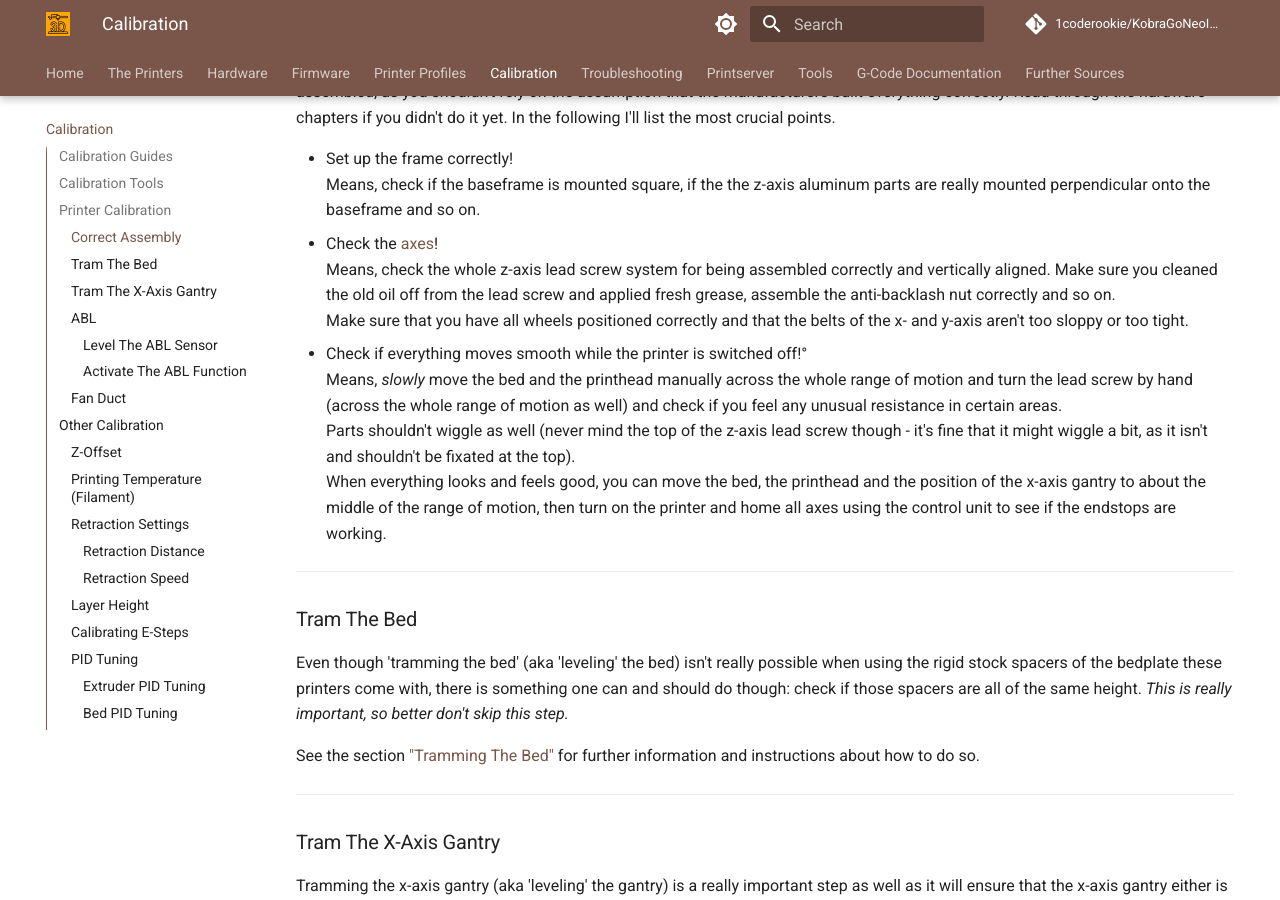
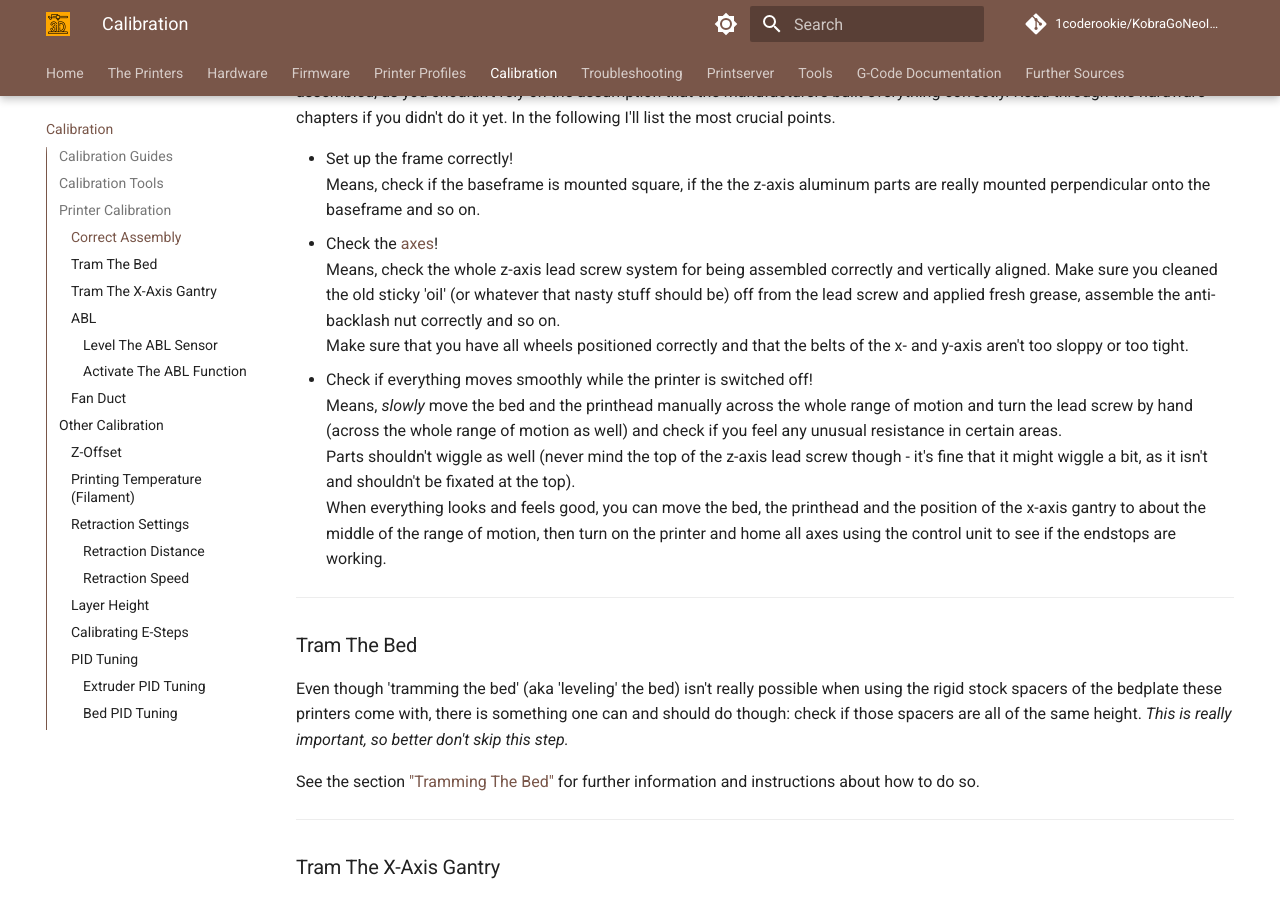
Before and after one commit to 1coderookie/KobraGoNeoInsights, an MkDocs documentation site: the page built from docs/calibration.md, in a window 1280 px wide and 900 px high, scrolled down 2279 px. Built offline with MkDocs 1.6.1 and Material for MkDocs 9.7.7, drawn with Linux system fonts in a browser that asks for light colours; comment, search, counter and statistics services are not loaded.

Commit message:
Update calibration.md

```diff
--- a/docs/calibration.md
+++ b/docs/calibration.md
@@ -60,9 +60,9 @@ Make sure that you built and set up the printer correctly. This is the most impo
 - Set up the frame correctly!
   Means, check if the baseframe is mounted square, if the the z-axis aluminum parts are really mounted perpendicular onto the baseframe and so on.
 - Check the [axes](hardware/axes.md)!
-  Means, check the whole z-axis lead screw system for being assembled correctly and vertically aligned. Make sure you cleaned the old oil off from the lead screw and applied fresh grease, assemble the anti-backlash nut correctly and so on.
+  Means, check the whole z-axis lead screw system for being assembled correctly and vertically aligned. Make sure you cleaned the old sticky 'oil' (or whatever that nasty stuff should be) off from the lead screw and applied fresh grease, assemble the anti-backlash nut correctly and so on.
   Make sure that you have all wheels positioned correctly and that the belts of the x- and y-axis aren't too sloppy or too tight.
-- Check if everything moves smooth while the printer is switched off!°
+- Check if everything moves smoothly while the printer is switched off!
   Means, *slowly* move the bed and the printhead manually across the whole range of motion and turn the lead screw by hand (across the whole range of motion as well) and check if you feel any unusual resistance in certain areas.
   Parts shouldn't wiggle as well (never mind the top of the z-axis lead screw though - it's fine that it might wiggle a bit, as it isn't and shouldn't be fixated at the top).
   When everything looks and feels good, you can move the bed, the printhead and the position of the x-axis gantry to about the middle of the range of motion, then turn on the printer and home all axes using the control unit to see if the endstops are working.
```
